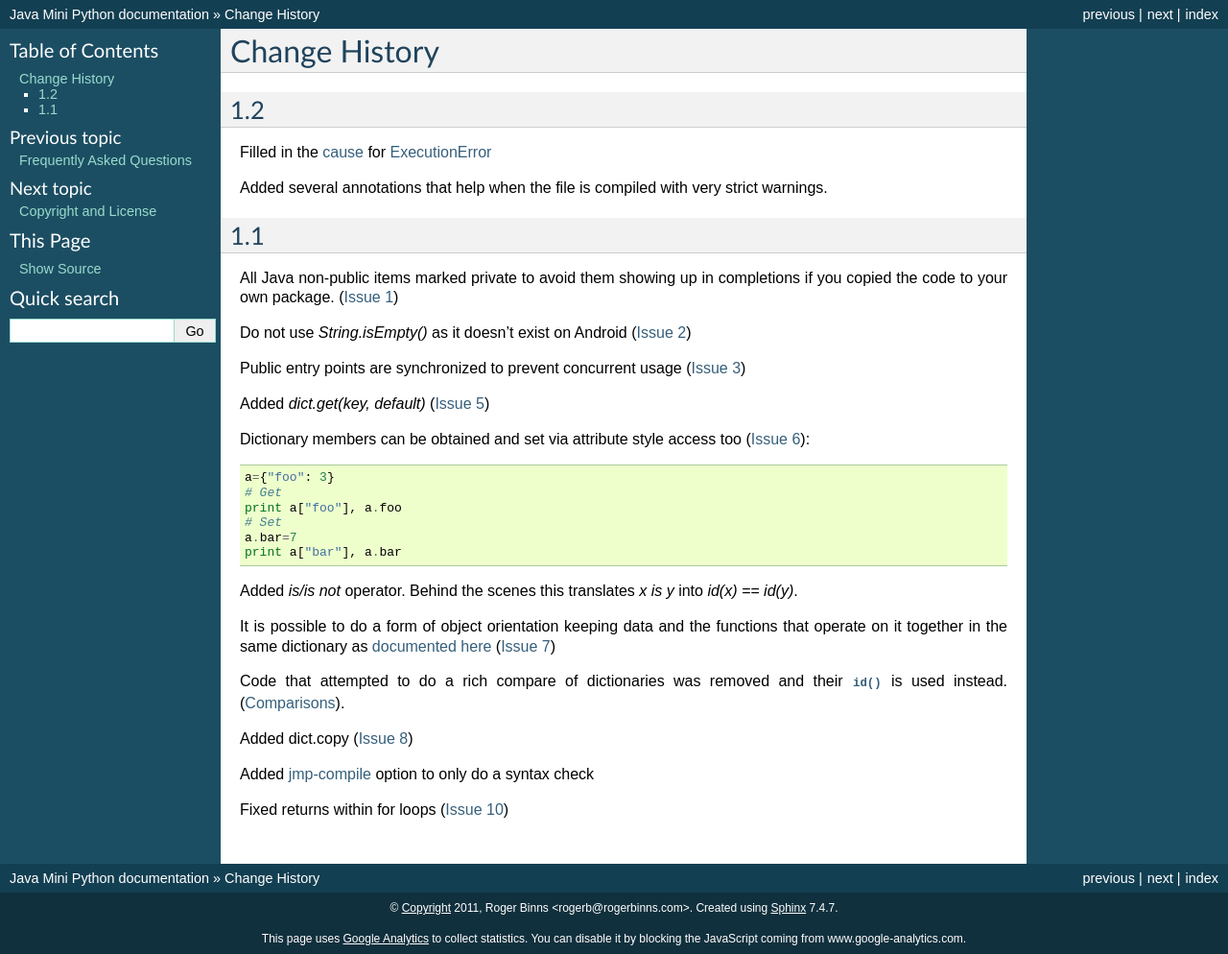
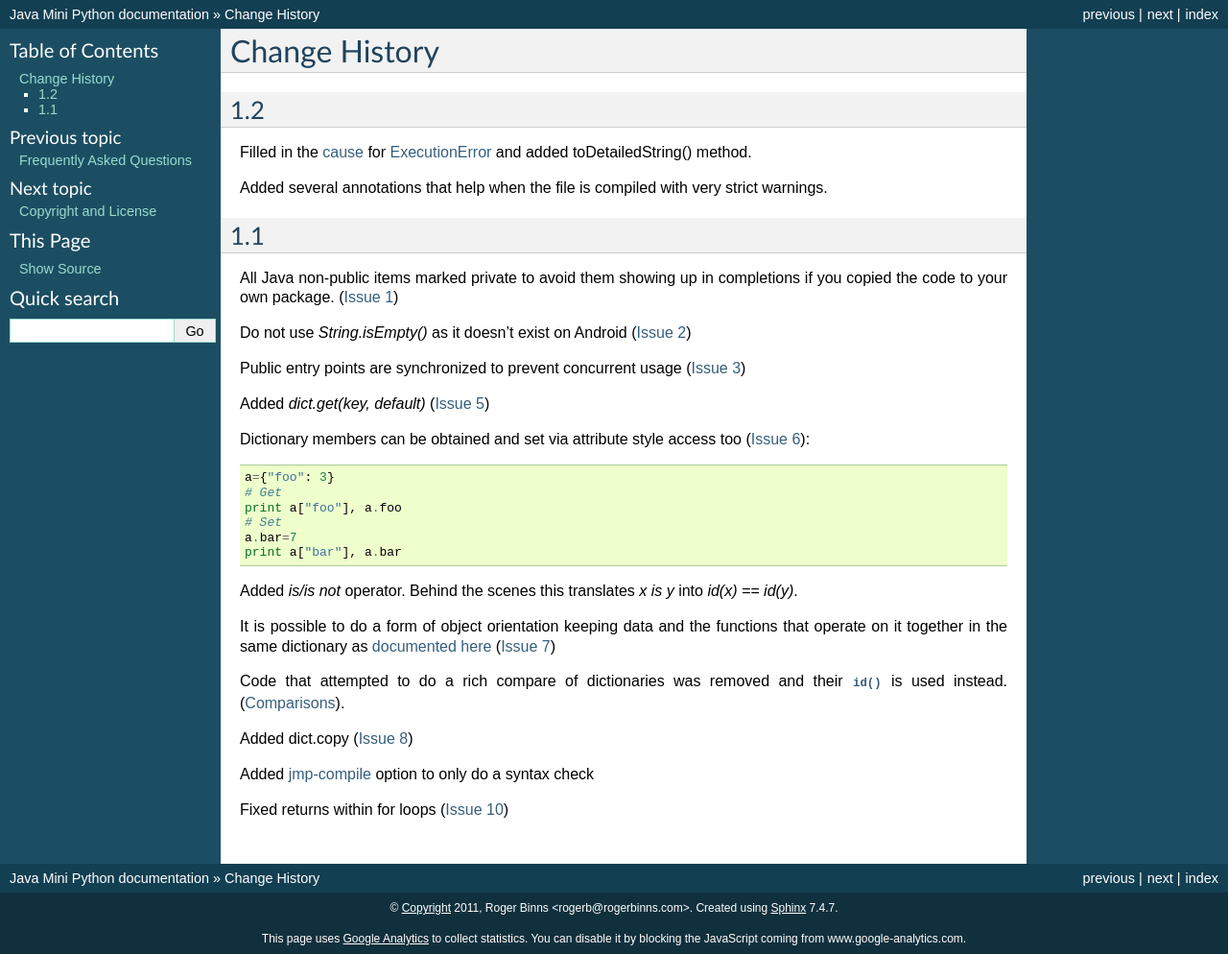
Before and after one commit to rogerbinns/jia-mini-python, a Sphinx documentation site: the page built from doc/changes.rst, in a window 1280 px wide and 994 px high. Shown: the whole window at 96% size. Built offline with Sphinx 7.4.7, drawn with Linux system fonts in a browser that asks for light colours; the version number could not be read and is left out.

Commit message:
Minor updates

```diff
--- a/doc/changes.rst
+++ b/doc/changes.rst
@@ -5,10 +5,12 @@ Change History
 ===
 
 Filled in the :jdoc:`cause <java/lang/Throwable.html#getCause()>` for
-:ref:`ExecutionError <ExecutionError>`
+:ref:`ExecutionError <ExecutionError>` and added toDetailedString()
+method.
 
 Added several annotations that help when the file is compiled with
 very strict warnings.
+
 
 1.1
 ===
```
Also changed, not shown: 1 other file.
